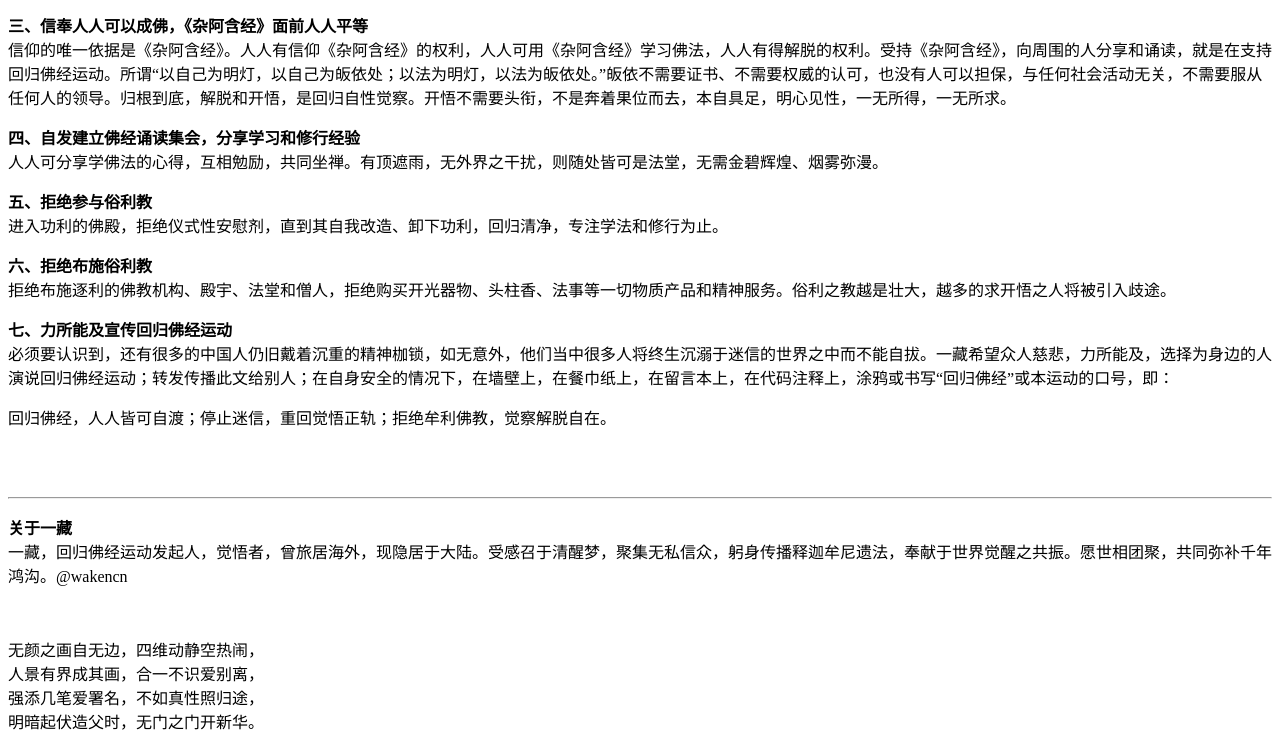
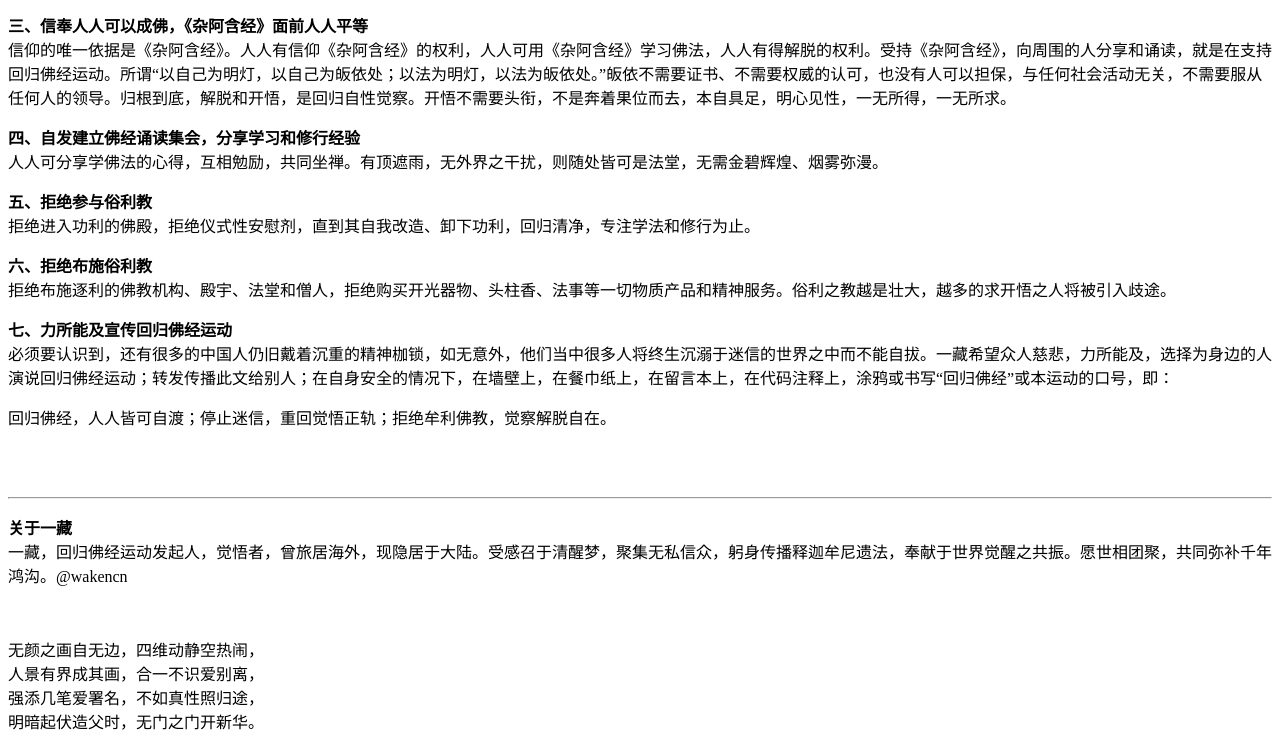
Before and after one commit to WakenCn/Wakencn.github.io, a plain HTML site: page index.html in a window 1280 px wide. Shown: the part 1417-2166 px from the top of the page. Drawn offline with Linux system fonts and the light colour scheme.

Commit message:
Update index.html

```diff
--- a/index.html
+++ b/index.html
@@ -28,7 +28,7 @@
 	<p><b>二、回归《杂阿含经》</b><br>自渡，从学习佛法开始，学习佛法，从回归佛经开始。佛经是佛教创始人释迦牟尼的智慧精华，若亲近佛像、执著于仪式和符号，却不从佛经中寻找智慧，无疑是舍本逐末。巴利经藏，Nikaya，是佛陀涅槃当年，佛教首次集结得出经藏，佛法于此未经分叉，其分为《长部》、《中部》、《相应部》、《增支部》和《小部》，前四部相当于汉传的《阿含经》，而经数和内容较一致的只有《杂阿含经》，《杂阿含经》收录了佛陀在世时传法的重要教义。由于两千多年来中国佛教刻意把原始佛教贬为“小乘”，不提倡弟子学习，且当前的佛教共同体不支持对原始佛教的研究，造成汉译《巴利三藏》的资源甚少，故当前中国人能方便受持最接近佛陀原始教义的经藏，就是《杂阿含经》。《杂阿含经》之于佛教的地位，犹如《圣经》之于基督教，是了明佛教教义和根本智慧之书，理应是中国佛教的核心并处于首要地位。离开《杂阿含经》，是架空佛陀，辜负佛陀。还最本原的佛经给世人，是迟来两千年的，给求真佛学之世人以起码的尊重。<p>
 	<p><b>三、信奉人人可以成佛，《杂阿含经》面前人人平等</b><br>信仰的唯一依据是《杂阿含经》。人人有信仰《杂阿含经》的权利，人人可用《杂阿含经》学习佛法，人人有得解脱的权利。受持《杂阿含经》，向周围的人分享和诵读，就是在支持回归佛经运动。所谓“以自己为明灯，以自己为皈依处；以法为明灯，以法为皈依处。”皈依不需要证书、不需要权威的认可，也没有人可以担保，与任何社会活动无关，不需要服从任何人的领导。归根到底，解脱和开悟，是回归自性觉察。开悟不需要头衔，不是奔着果位而去，本自具足，明心见性，一无所得，一无所求。<p>
 	<p><b>四、自发建立佛经诵读集会，分享学习和修行经验</b><br>人人可分享学佛法的心得，互相勉励，共同坐禅。有顶遮雨，无外界之干扰，则随处皆可是法堂，无需金碧辉煌、烟雾弥漫。<p>
-	<p><b>五、拒绝参与俗利教</b><br>进入功利的佛殿，拒绝仪式性安慰剂，直到其自我改造、卸下功利，回归清净，专注学法和修行为止。<p>
+	<p><b>五、拒绝参与俗利教</b><br>拒绝进入功利的佛殿，拒绝仪式性安慰剂，直到其自我改造、卸下功利，回归清净，专注学法和修行为止。<p>
 	<p><b>六、拒绝布施俗利教</b><br>拒绝布施逐利的佛教机构、殿宇、法堂和僧人，拒绝购买开光器物、头柱香、法事等一切物质产品和精神服务。俗利之教越是壮大，越多的求开悟之人将被引入歧途。<p>
 	<p><b>七、力所能及宣传回归佛经运动</b><br>必须要认识到，还有很多的中国人仍旧戴着沉重的精神枷锁，如无意外，他们当中很多人将终生沉溺于迷信的世界之中而不能自拔。一藏希望众人慈悲，力所能及，选择为身边的人演说回归佛经运动；转发传播此文给别人；在自身安全的情况下，在墙壁上，在餐巾纸上，在留言本上，在代码注释上，涂鸦或书写“回归佛经”或本运动的口号，即：
 	<p>回归佛经，人人皆可自渡；停止迷信，重回觉悟正轨；拒绝牟利佛教，觉察解脱自在。<p>
```
